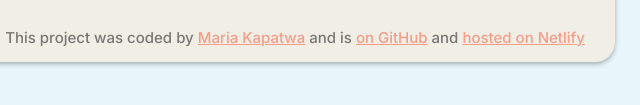
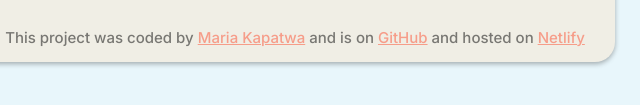
Before and after one commit to mariatanya/my-weather-project, a website: page index.html in a window 1280 px wide. Shown: the part 415-520 px from the top of the page, 345-985 px from the left. Drawn offline with nearby package versions, Linux system fonts and the light colour scheme.

Commit message:
Updated the GitHub and repository links on the project

```diff
--- a/index.html
+++ b/index.html
@@ -55,13 +55,18 @@
       <footer>
         <p>
           This project was coded by
-          <a href="#" target="https://github.com/mariatanya">Maria Kapatwa</a>
-          and is
-          <a href="#" target="https://github.com/mariatanya/my-weather-project">
-            on GitHub</a
+          <a href="https://github.com/mariatanya" target="_blank"
+            >Maria Kapatwa</a
           >
-          and
-          <a href="#" target="_blank">hosted on Netlify</a>
+          and is on
+          <a
+            href="https://github.com/mariatanya/my-weather-project"
+            target="_blank"
+          >
+            GitHub</a
+          >
+          and hosted on
+          <a href="#" target="_blank">Netlify</a>
         </p>
       </footer>
     </div>
```
